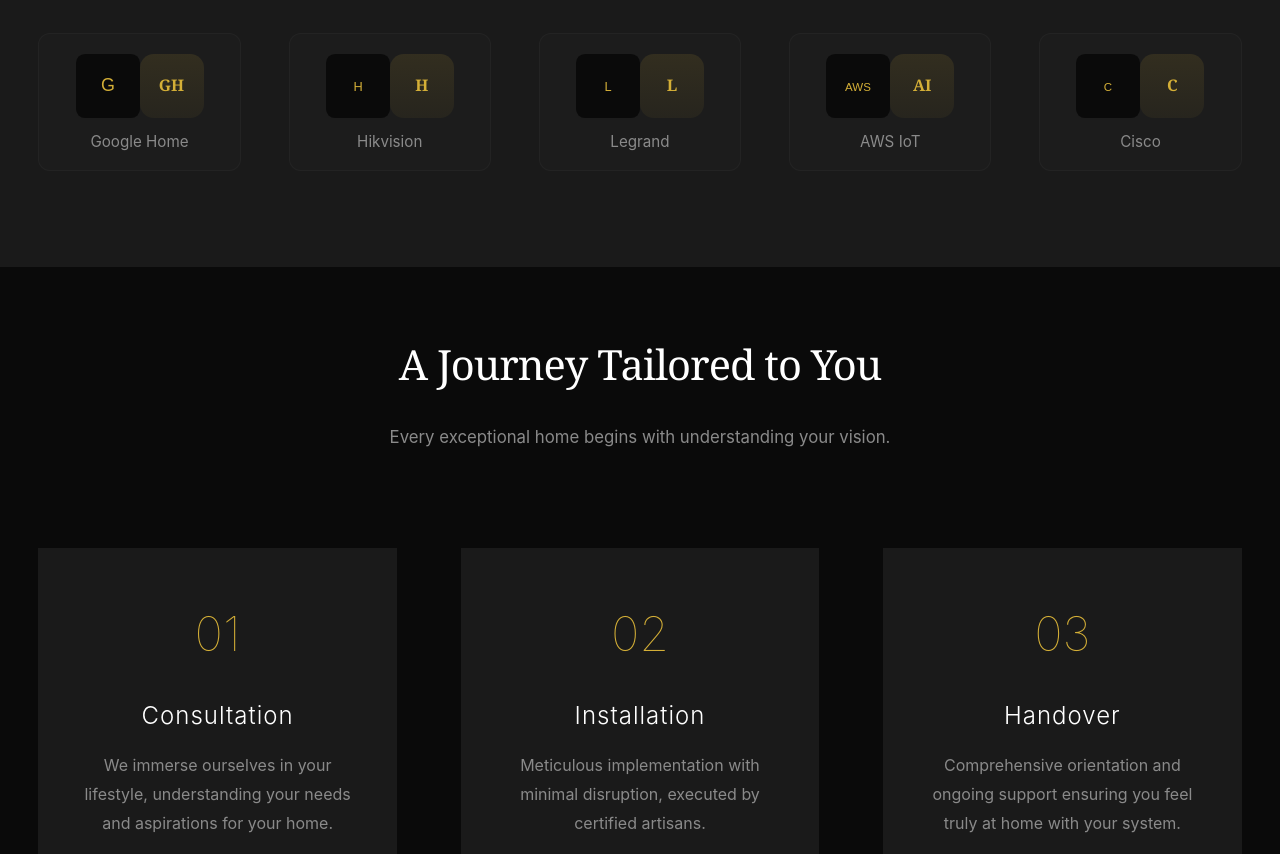
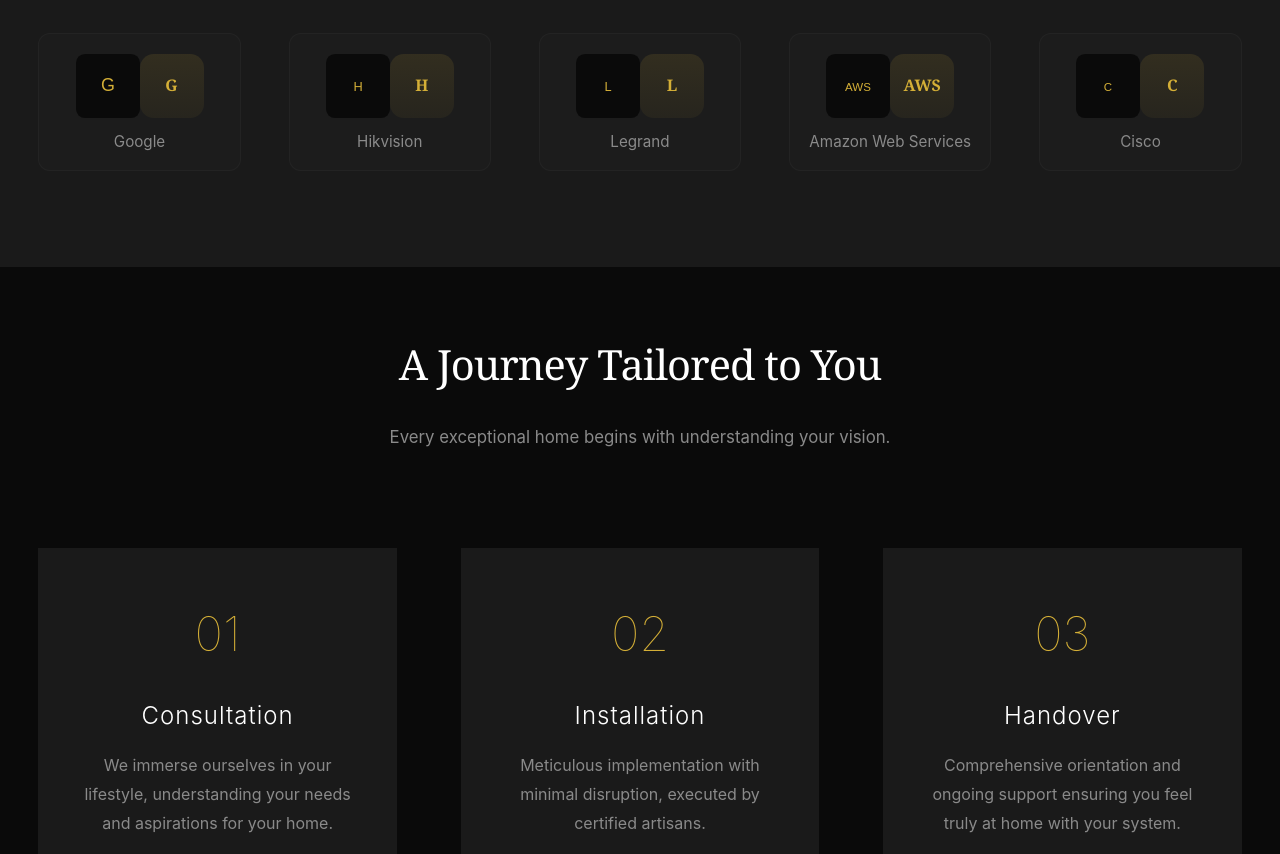
Before and after one commit to sampurnv/seranhome-copilot-create-luxury-landing-page, a React (Vite) app: page / in a window 1280 px wide. Shown: the part 2660-3514 px from the top of the page. Built offline with nearby package versions, Linux system fonts and the light colour scheme.

Commit message:
fix(partners): import partner assets

```diff
--- a/src/components/Partners.jsx
+++ b/src/components/Partners.jsx
@@ -1,17 +1,16 @@
 import React from 'react';
-
-import googleLogo from '../assets/partners/google.svg'
-import hikvisionLogo from '../assets/partners/hikvision.svg'
-import legrandLogo from '../assets/partners/legrand.svg'
-import awsLogo from '../assets/partners/aws.svg'
-import ciscoLogo from '../assets/partners/cisco.svg'
+import googleLogo from '../assets/partners/google.svg';
+import hikvisionLogo from '../assets/partners/hikvision.svg';
+import legrandLogo from '../assets/partners/legrand.svg';
+import awsLogo from '../assets/partners/aws.svg';
+import ciscoLogo from '../assets/partners/cisco.svg';
 
 const partners = [
-  { id: 'google', name: 'Google Home', img: googleLogo },
-  { id: 'hikvision', name: 'Hikvision', img: hikvisionLogo },
-  { id: 'legrand', name: 'Legrand', img: legrandLogo },
-  { id: 'aws', name: 'AWS IoT', img: awsLogo },
-  { id: 'cisco', name: 'Cisco', img: ciscoLogo }
+  { id: 1, name: 'Google', img: googleLogo },
+  { id: 2, name: 'Hikvision', img: hikvisionLogo },
+  { id: 3, name: 'Legrand', img: legrandLogo },
+  { id: 4, name: 'Amazon Web Services', img: awsLogo },
+  { id: 5, name: 'Cisco', img: ciscoLogo },
 ];
 
 const Partners = () => {
```
